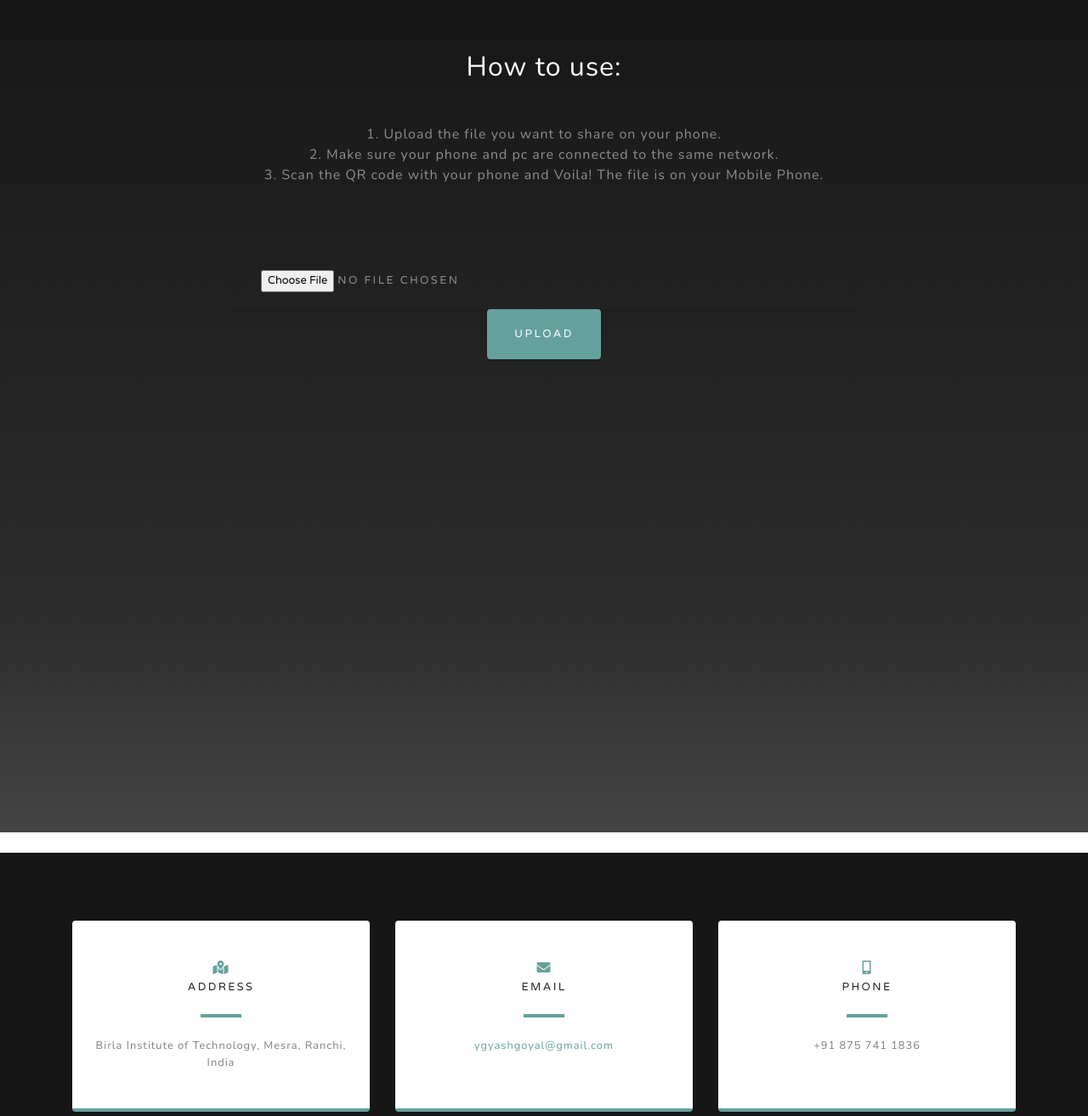
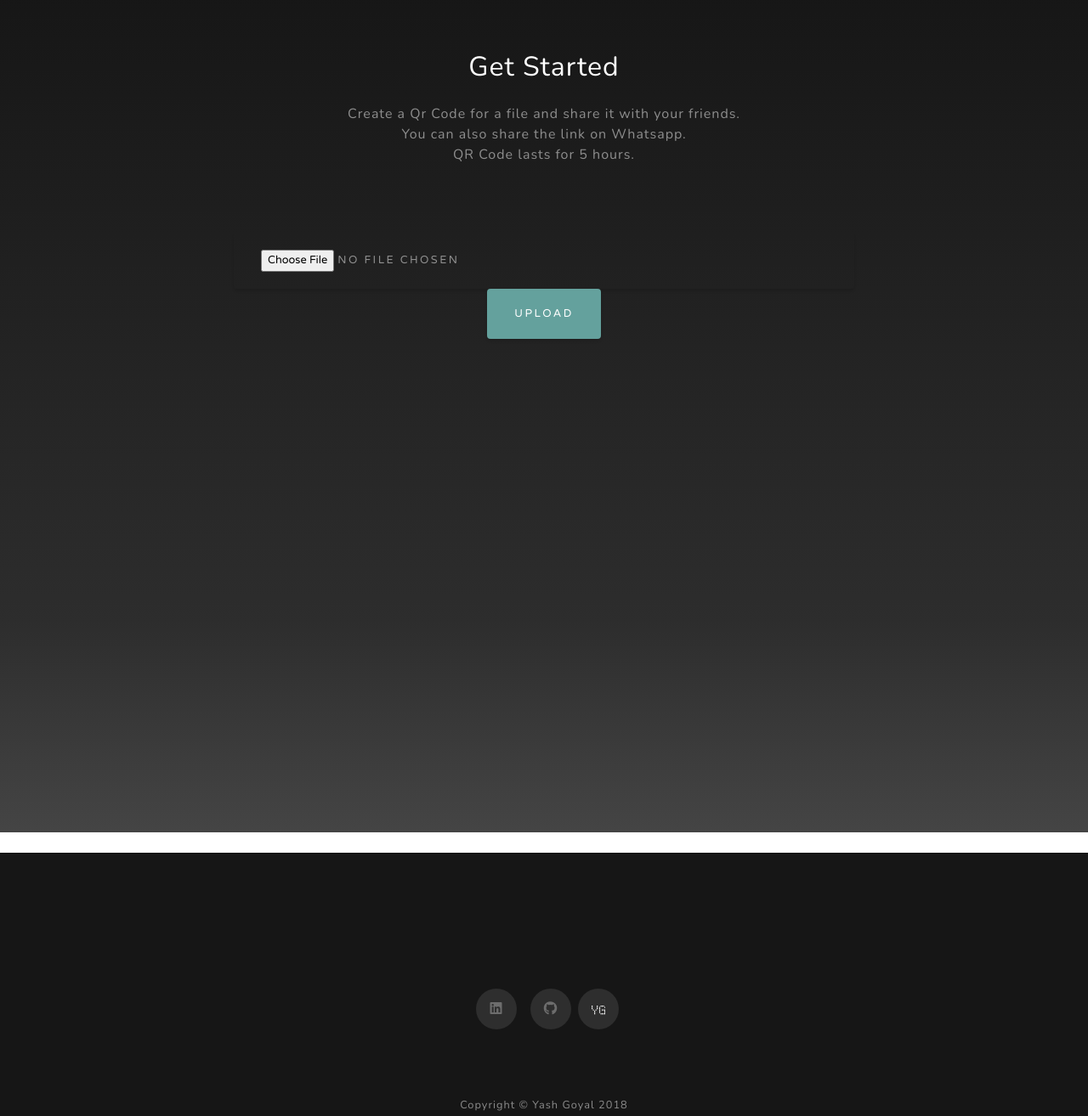
Before and after one commit to ygyash/QRit, a website: page public/index.html in a window 1280 px wide. Shown: the part 820-2134 px from the top of the page at 85% size. Drawn offline with nearby package versions, Linux system fonts and the light colour scheme.

Commit message:
added yg portfolio

```diff
--- a/public/index.html
+++ b/public/index.html
@@ -45,13 +45,10 @@
       <div class="collapse navbar-collapse" id="navbarResponsive">
         <ul class="navbar-nav ml-auto">
           <li class="nav-item">
-            <a class="nav-link js-scroll-trigger" href="#about">How to</a>
+            <a class="nav-link js-scroll-trigger" target="_blank" href="https://github.com/ygyash/QRit"> Github</a>
           </li>
           <li class="nav-item">
-            <a class="nav-link js-scroll-trigger" href="https://github.com/ygyash">Projects</a>
-          </li>
-          <li class="nav-item">
-            <a class="nav-link js-scroll-trigger" href="#contact">Contact</a>
+            <a class="nav-link js-scroll-trigger" target="_blank" href="https://yashgoyal.tech">Contact</a>
           </li>
         </ul>
       </div>
@@ -62,8 +59,8 @@
   <header class="masthead">
     <div class="container d-flex h-100 align-items-center">
       <div class="mx-auto text-center">
-        <h3 class="mx-auto my-0 text-uppercase">QRit</h3>
-        <h2 class="text-white-50 mx-auto mt-2 mb-5">Easy PC to Phone File Transfer </h2>
+        <h3 class="mx-auto my-0 "><b>QRit</b></h3>
+        <h2 class="text-white-50 mx-auto mt-2 mb-5">QR Code for everything!</h2>
         <a href="#about" class="btn btn-primary js-scroll-trigger">Get Started</a>
       </div>
     </div>
@@ -74,12 +71,12 @@
     <div class="container">
       <div class="row">
         <div class="shift-up col-lg-8 mx-auto">
-          <h2 class=" text-white mb-4 ">How to use:</h2>
-          <p class="text-white-50"><br>
-            1. Upload the file you want to share on your phone.<br>
-            2. Make sure your phone and pc are connected to the same network.<br>
-            3. Scan the QR code with your phone and Voila! The file is on your Mobile Phone.</p>
-
+          <h2 class=" text-white mb-4 ">Get Started</h2>
+          <p class="text-white-50">
+            Create a Qr Code for a file and share it with your friends. <br>
+            You can also share the link on Whatsapp. <br>
+            QR Code lasts for 5 hours. <br>
+          </p>
           <div id="input-form">
             <form id="upload-form">
               <input id="upload-file" class="btn text-white-50" type="file" name="upload"
@@ -96,7 +93,8 @@
               <form action="/" method="get" enctype="multipart/form-data">
                 <button class="btn btn-primary" type="submit" value="Transfer another file">Transfer another
                   file</button>
-                <button id="whatsapp" style="padding: 16px;" class="btn btn-primary"><i class="fab fa-whatsapp fa-2x"></i></button>
+                <button id="whatsapp" style="padding: 16px;" class="btn btn-primary"><i
+                    class="fab fa-whatsapp fa-2x"></i></button>
               </form>
             </div>
           </div>
@@ -114,55 +112,18 @@
   <section class="contact-section bg-black" id="contact">
     <div class="container">
 
-      <div class="row">
-
-        <div class="col-md-4 mb-3 mb-md-0">
-          <div class="card py-4 h-100">
-            <div class="card-body text-center">
-              <i class="fas fa-map-marked-alt text-primary mb-2"></i>
-              <h4 class="text-uppercase m-0">Address</h4>
-              <hr class="my-4">
-              <div class="small text-black-50">Birla Institute of Technology, Mesra, Ranchi, India</div>
-            </div>
-          </div>
-        </div>
-
-        <div class="col-md-4 mb-3 mb-md-0">
-          <div class="card py-4 h-100">
-            <div class="card-body text-center">
-              <i class="fas fa-envelope text-primary mb-2"></i>
-              <h4 class="text-uppercase m-0">Email</h4>
-              <hr class="my-4">
-              <div class="small text-black-50">
-                <a href="#">ygyashgoyal@gmail.com</a>
-              </div>
-            </div>
-          </div>
-        </div>
-
-        <div class="col-md-4 mb-3 mb-md-0">
-          <div class="card py-4 h-100">
-            <div class="card-body text-center">
-              <i class="fas fa-mobile-alt text-primary mb-2"></i>
-              <h4 class="text-uppercase m-0">Phone</h4>
-              <hr class="my-4">
-              <div class="small text-black-50">+91 875 741 1836</div>
-            </div>
-          </div>
-        </div>
-      </div>
 
       <div class="social d-flex justify-content-center">
-        <a href="https://www.facebook.com/profile.php?id=100017286882067" class="mx-2">
-          <i class="fab fa-facebook-f"></i>
+        <a target="_blank" href="https://www.linkedin.com/in/ygyash" class="mx-2">
+          <i class="fab fa-linkedin"></i>
         </a>
-        <a href="https://github.com/ygyash" class="mx-2">
+        <a target="_blank" href="https://github.com/ygyash" class="mx-2">
           <i class="fab fa-github"></i>
 
         </a>
+        <a target="_blank" href="https://yashgoyal.tech"><img src="img/yg.ico" alt=""></a>
       </div>
 
-    </div>
   </section>
 
   <!-- Footer -->
```
Also changed, not shown: public/img/yg.ico (added).
